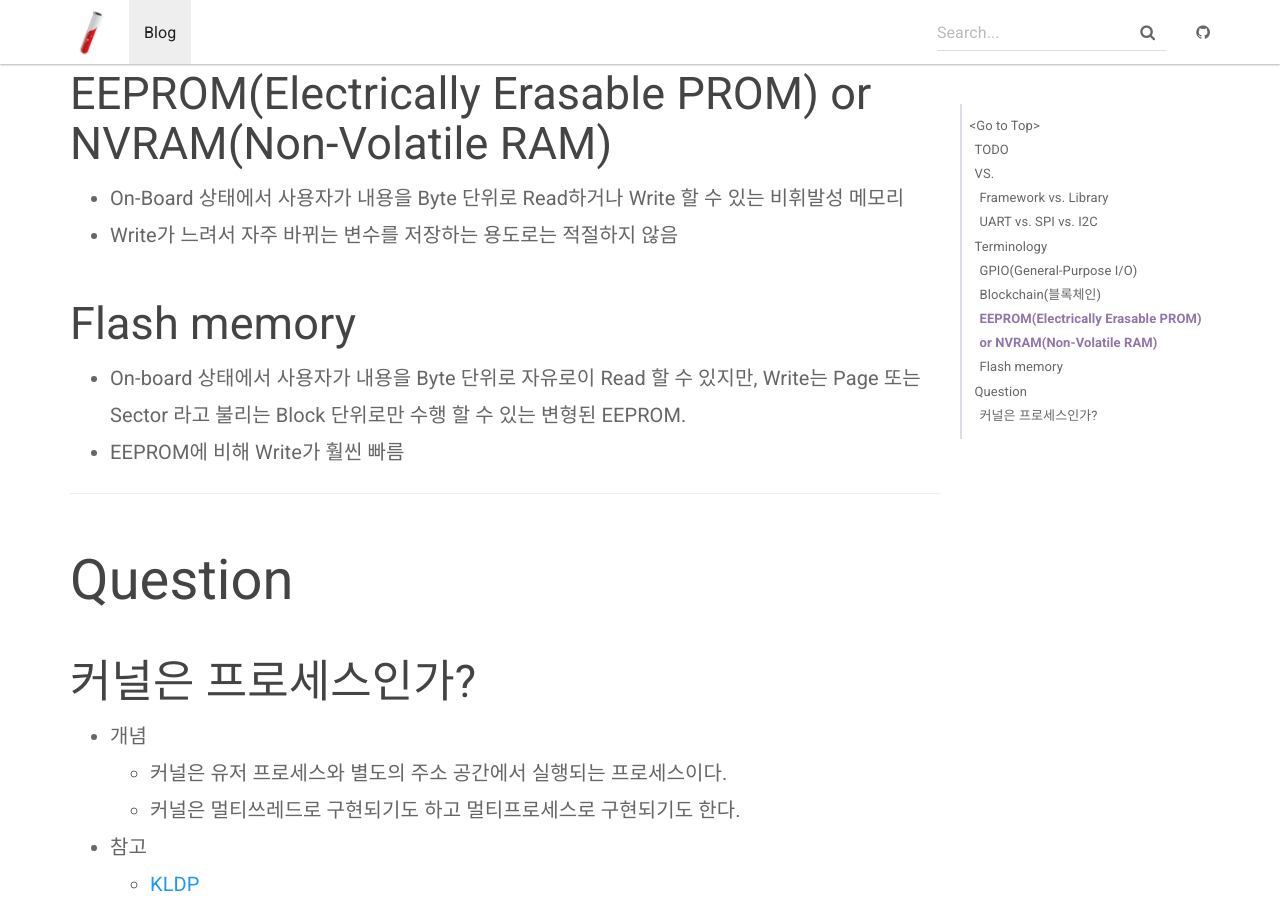
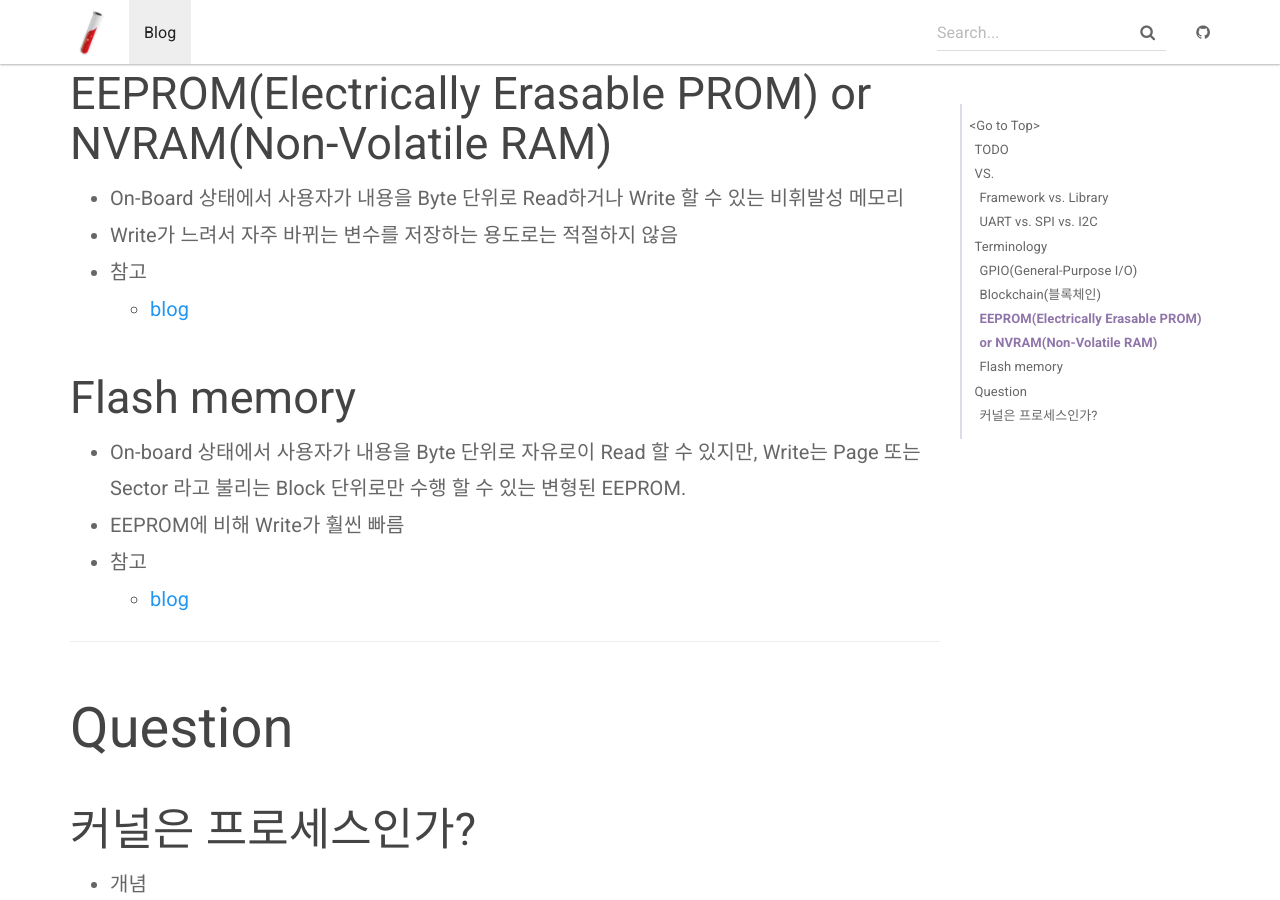
Before and after one commit to HyungjunAn/HyungjunAn.github.io, a Jekyll site: the page built from _posts/cs/2022-03-23-questions.md, in a window 1280 px wide and 900 px high, scrolled down 2224 px. Built offline with Jekyll 4.4.1, drawn with Linux system fonts in a browser that asks for light colours.

Commit message:
add reference

```diff
--- a/_posts/cs/2022-03-23-questions.md
+++ b/_posts/cs/2022-03-23-questions.md
@@ -58,10 +58,14 @@ tags: [summary]
 ## EEPROM(Electrically Erasable PROM) or NVRAM(Non-Volatile RAM)
 - On-Board 상태에서 사용자가 내용을 Byte 단위로 Read하거나 Write 할 수 있는 비휘발성 메모리
 - Write가 느려서 자주 바뀌는 변수를 저장하는 용도로는 적절하지 않음
+- 참고
+	- [blog](https://treeroad.tistory.com/entry/Flash-Memory%EC%99%80-EEPROM-%EC%B0%A8%EC%9D%B4%EC%A0%90)
 
 ## Flash memory
 - On-board 상태에서 사용자가 내용을 Byte 단위로 자유로이 Read 할 수 있지만, Write는 Page 또는 Sector 라고 불리는 Block 단위로만 수행 할 수 있는 변형된 EEPROM.
 - EEPROM에 비해 Write가 훨씬 빠름
+- 참고
+	- [blog](https://treeroad.tistory.com/entry/Flash-Memory%EC%99%80-EEPROM-%EC%B0%A8%EC%9D%B4%EC%A0%90)
 
 --------------------------------------------------------------------------------
 
```
